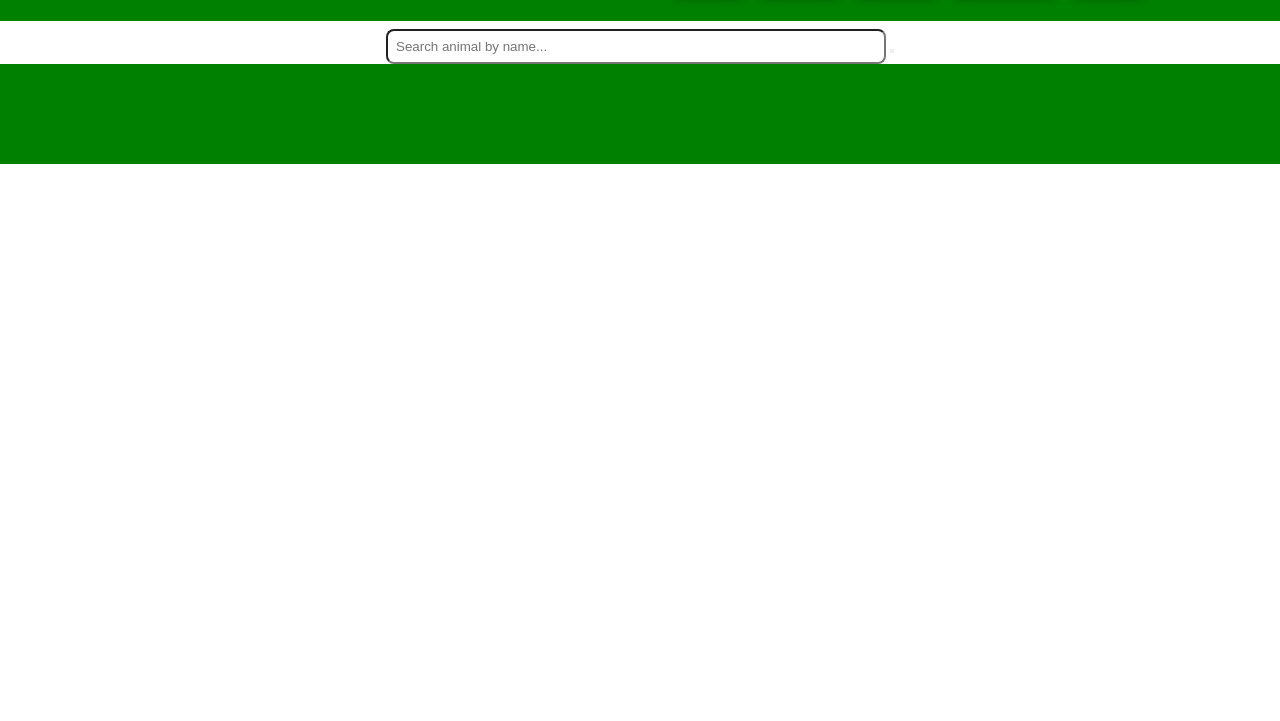
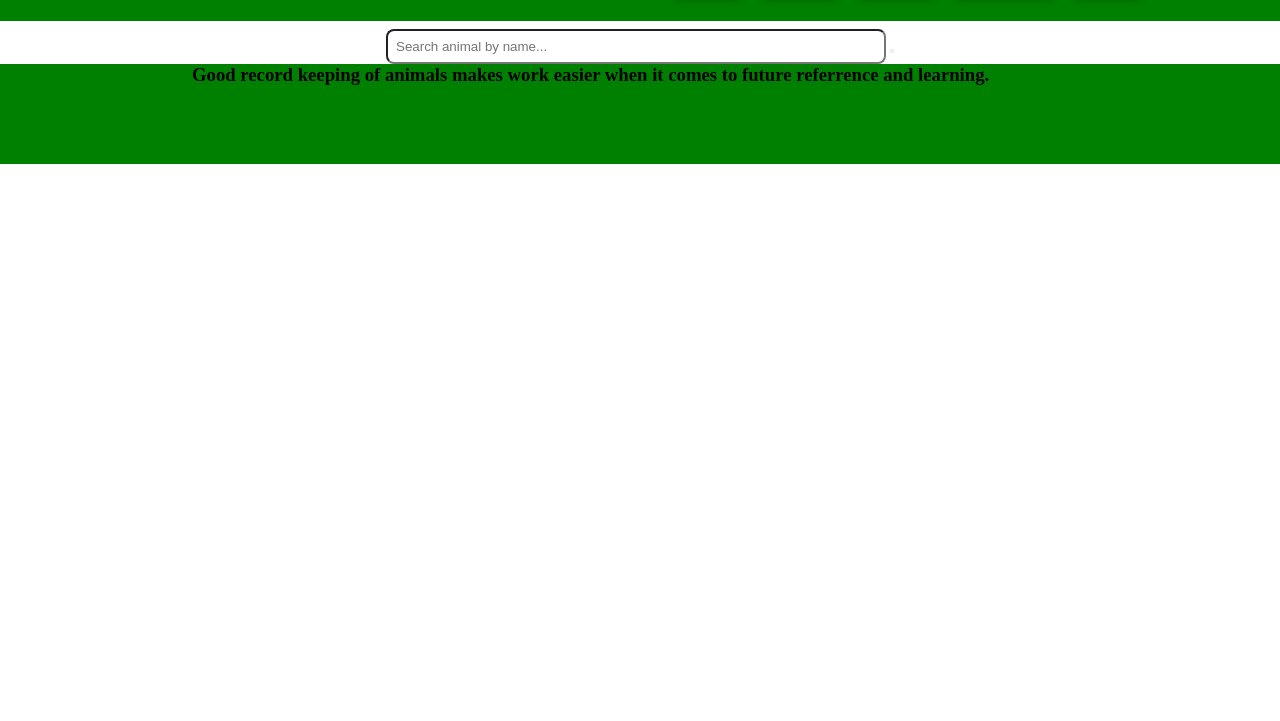
Before and after one commit to christine-M9/Animal-record-system, a plain HTML site: page index.html in a window 1280 px wide. Shown: the part 79-800 px from the top of the page. Drawn offline with Linux system fonts and the light colour scheme; no server answers; some icons are missing.

Commit message:
Adding a blockquote

```diff
--- a/index.css
+++ b/index.css
@@ -80,3 +80,8 @@
     height: 700px;
 
 }
+h3{
+    position: absolute;
+    left:15%
+
+}
--- a/index.html
+++ b/index.html
@@ -33,7 +33,9 @@
 </div>
 
     <footer class="footer">
-
+<blockquote>
+    <h3>Good record keeping of animals makes work easier when it comes to future referrence and learning.</h3>
+</blockquote>
     </footer>
 
     <script src="./index.js"></script>
```
